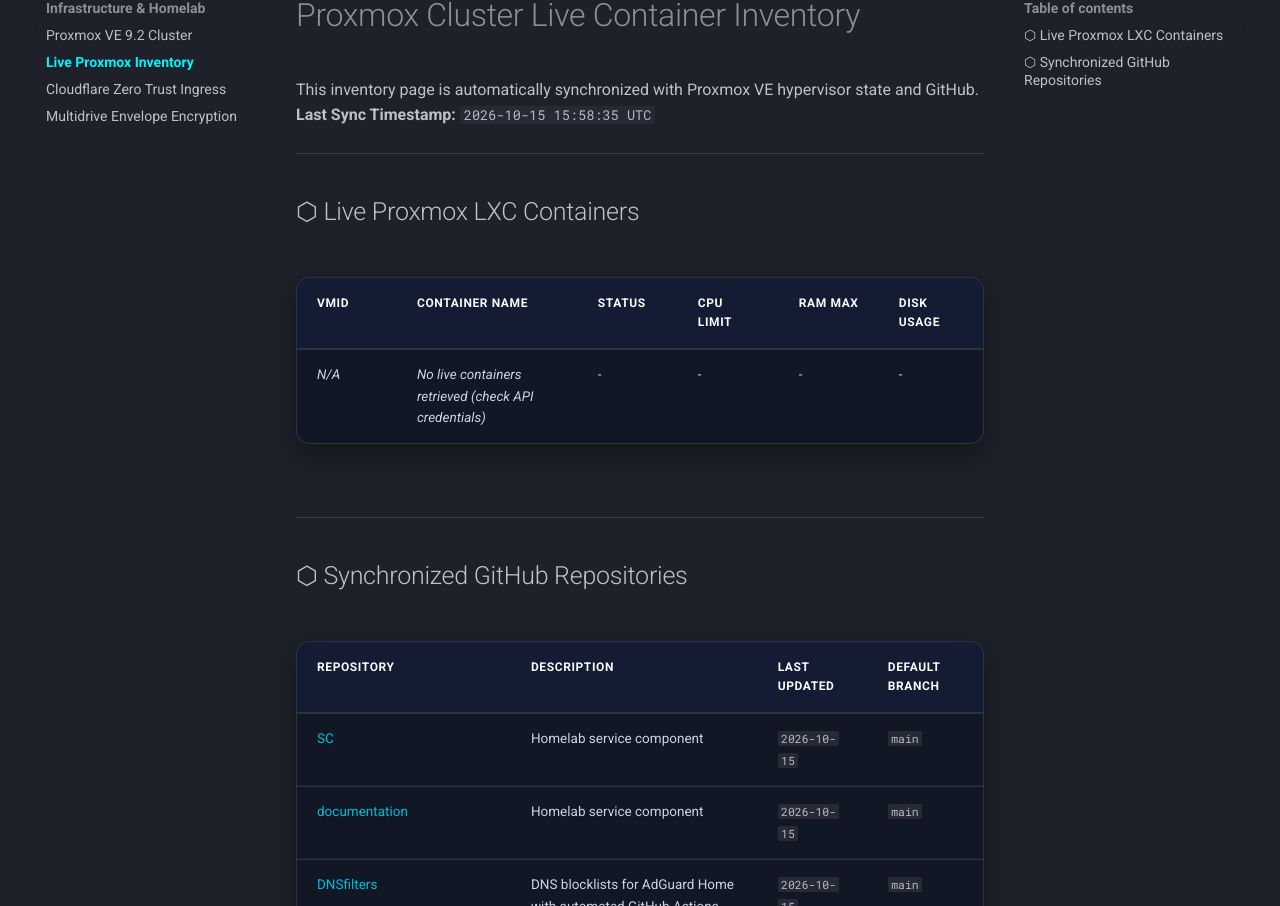
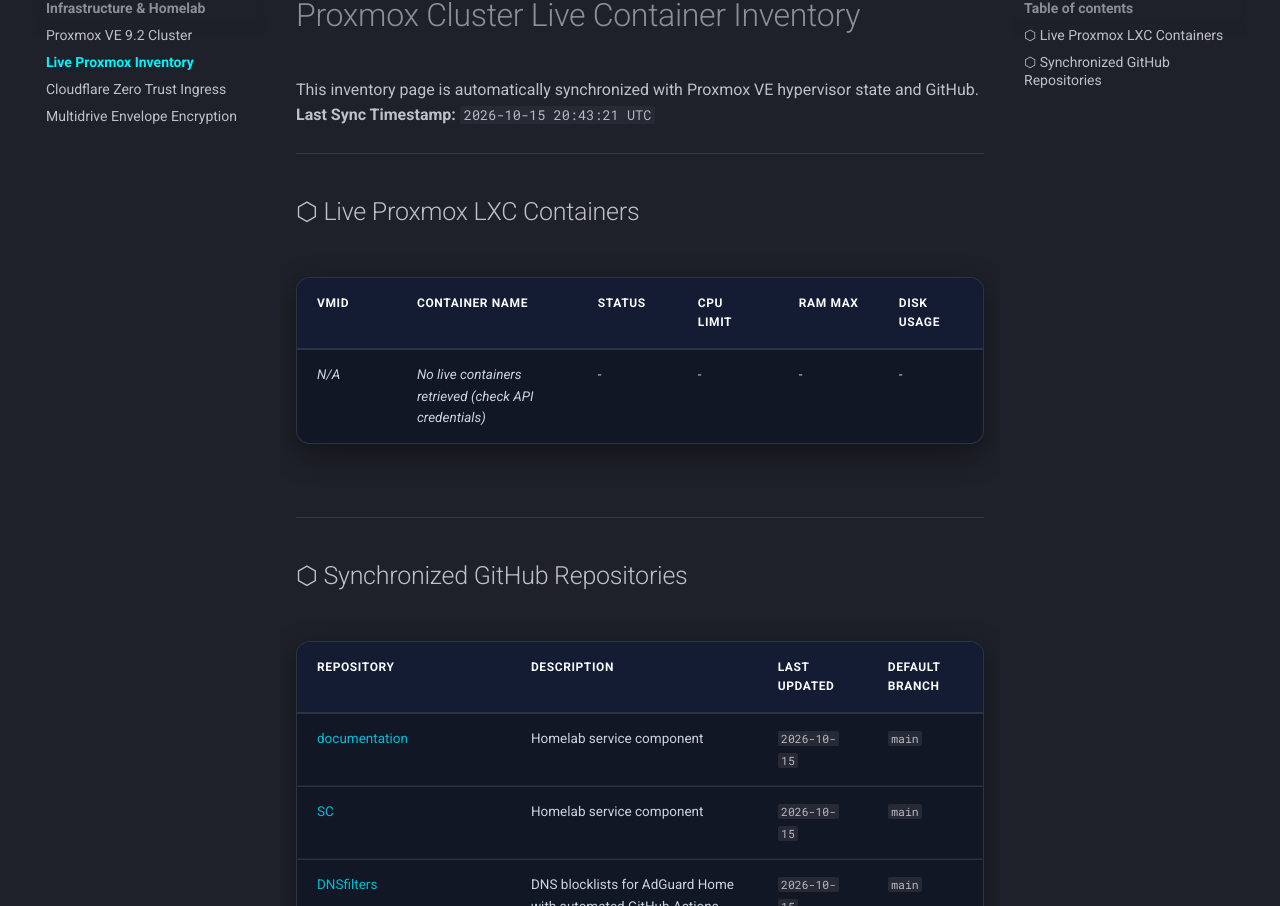
Before and after one commit to IAndrexI/documentation, an MkDocs documentation site: the page built from docs/infra/proxmox-live-inventory.md, in a window 1280 px wide and 1400 px high. Shown: the part 153-1059 px from the top of the window. Built offline with MkDocs 1.6.1 and Material for MkDocs 9.7.7, drawn with Linux system fonts in a browser that asks for light colours.

Commit message:
chore(auto-update): sync live Proxmox containers and GitHub repos [skip ci]

```diff
--- a/docs/infra/proxmox-live-inventory.md
+++ b/docs/infra/proxmox-live-inventory.md
@@ -1,7 +1,7 @@
 # Proxmox Cluster Live Container Inventory
 
 This inventory page is automatically synchronized with Proxmox VE hypervisor state and GitHub.
-**Last Sync Timestamp:** `2026-10-15 15:58:35 UTC`
+**Last Sync Timestamp:** `2026-10-15 20:43:21 UTC`
 
 ---
 
@@ -17,8 +17,8 @@
 
 | Repository | Description | Last Updated | Default Branch |
 | :--- | :--- | :--- | :--- |
+| [documentation](https://github.com/IAndrexI/documentation) | Homelab service component | `2026-10-15` | `main` |
 | [SC](https://github.com/IAndrexI/SC) | Homelab service component | `2026-10-15` | `main` |
-| [documentation](https://github.com/IAndrexI/documentation) | Homelab service component | `2026-10-15` | `main` |
 | [DNSfilters](https://github.com/IAndrexI/DNSfilters) | DNS blocklists for AdGuard Home with automated GitHub Actions compilation. | `2026-10-15` | `main` |
 | [minecraftserver](https://github.com/IAndrexI/minecraftserver) | Homelab service component | `2026-10-13` | `main` |
 | [dropsClaim](https://github.com/IAndrexI/dropsClaim) | Homelab service component | `2026-10-13` | `main` |
```
